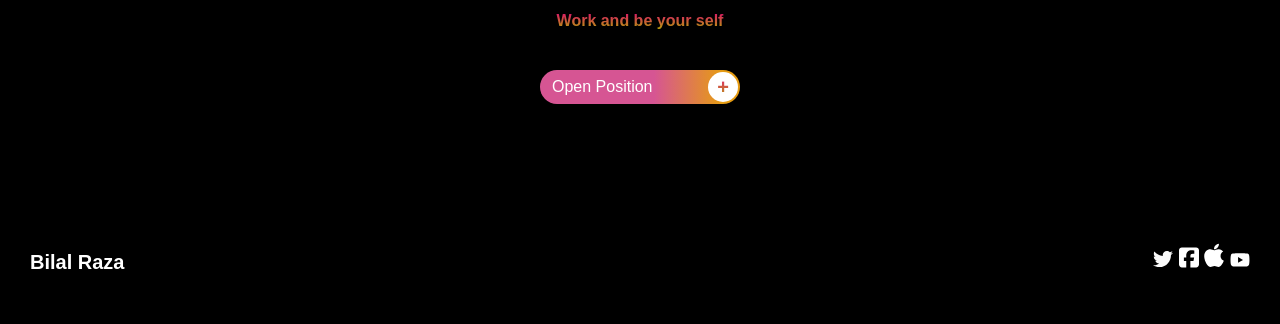
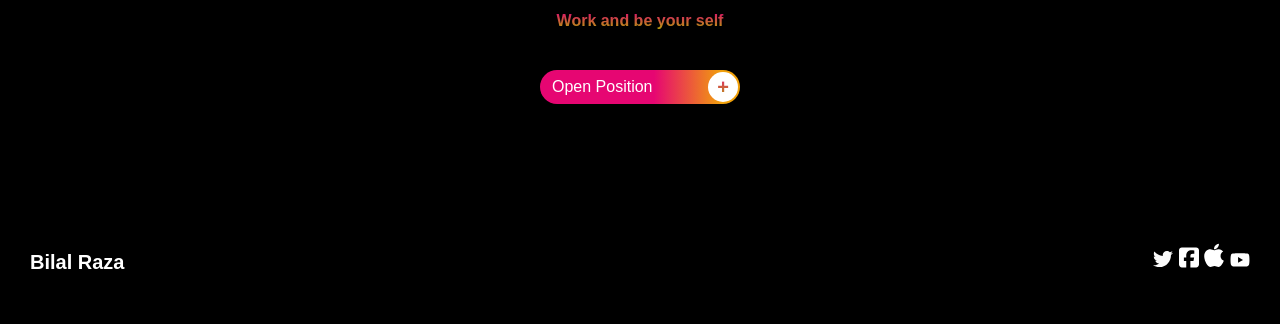
Before and after one commit to Bilal-Raza-BR/Class-task, a plain HTML site: page index.html in a window 1280 px wide. Shown: the part 223-547 px from the top of the page. Drawn offline with Linux system fonts and the light colour scheme.

Commit message:
class task

```diff
--- a/style.css
+++ b/style.css
@@ -102,8 +102,7 @@ font-weight: lighter;
 }
 .btn{
 
-    background: rgb(214,85,147);
-    background: linear-gradient(90deg, rgba(214,85,147,1) 57%, rgba(230,156,19,1) 91%);
+    background: linear-gradient(90deg, rgb(230, 6, 114) 57%, rgb(241, 161, 11) 91%);
 width: 200px;
 padding: 2px;
 margin: auto;
```
